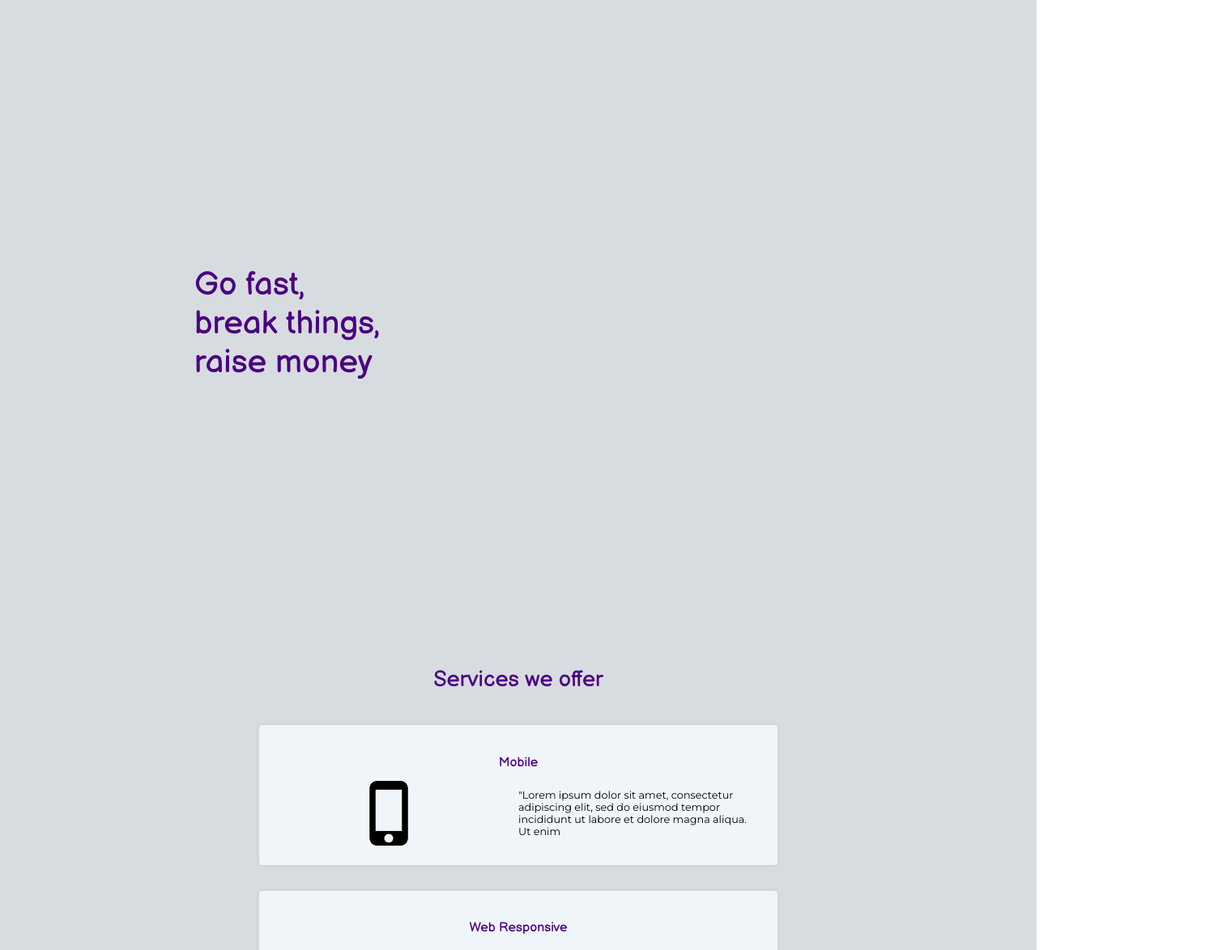
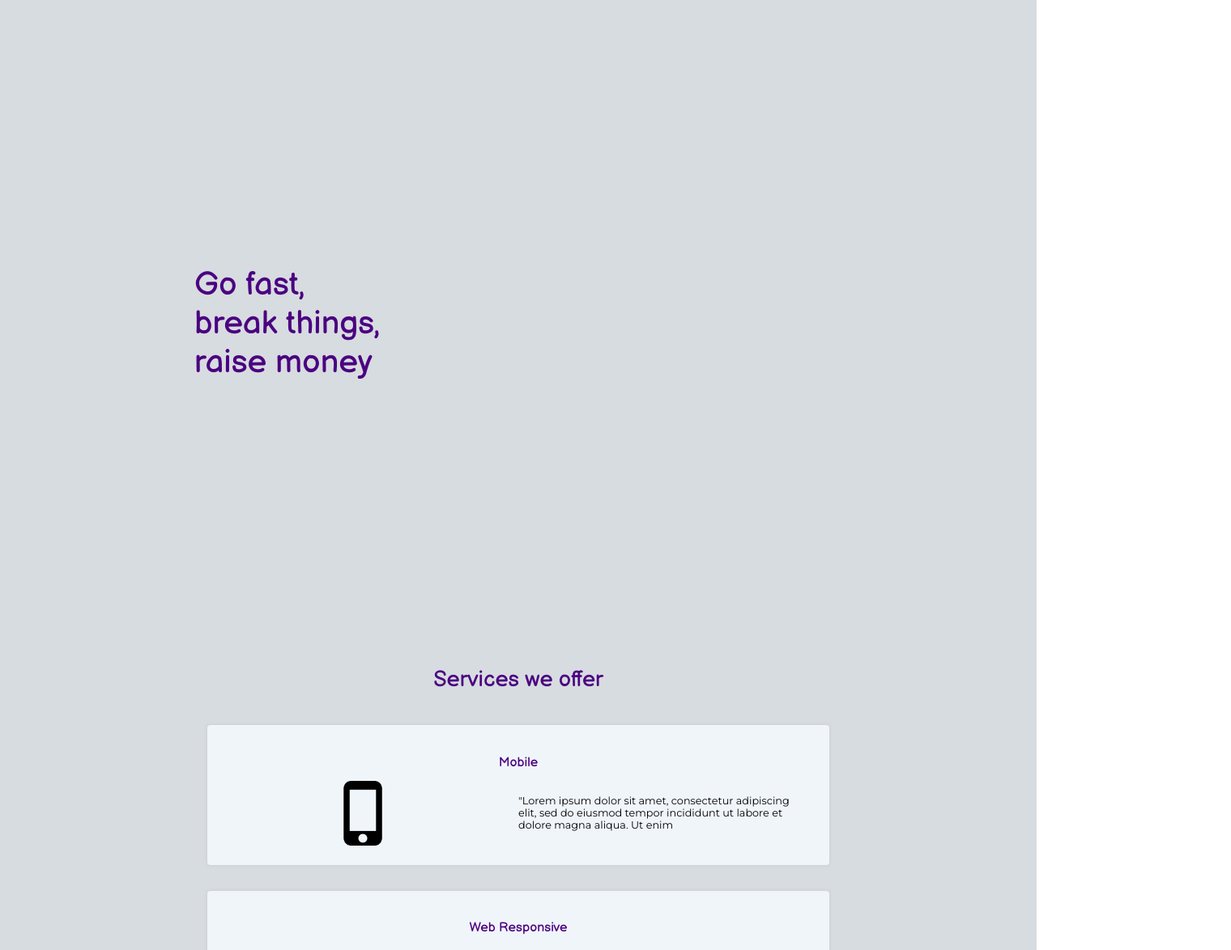
Before and after one commit to AmbushProtected/AmbushProtected.github.io, a React (Create React App) app: page / in a window 1280 px wide. Shown: the top 1174 px of the page at 81% size, 1520 px wide, since content can reach past the window. Built offline with nearby package versions, Linux system fonts and the light colour scheme.

Commit message:
remove unnecessary widths in css

```diff
--- a/src/App.css
+++ b/src/App.css
@@ -19,26 +19,22 @@
   color: #4b0280;
   font-size: 2.5rem;
   height: 100vh;
-  width: 100vw;
   display: flex;
   justify-content: center;
   flex-direction: column;
 }
 
 .slogan-line {
-  width: 100%;
   font-family: 'Balsamiq Sans', sans-serif;
 }
 
 .platforms-container {
-  width: 100%;
   display: flex;
   flex-direction: column;
   align-items: center;
 }
 
 .platforms-intro {
-  width: 100%;
   text-align: center;
   font-family: 'Balsamiq Sans', sans-serif;
   font-size: 1.7rem;
@@ -49,7 +45,6 @@
 .platform-box {
   border-radius: 4px;
   padding: 1.5rem 0;
-  width: 80%;
   display: flex;
   flex-wrap: wrap;
   align-items: center;
```
